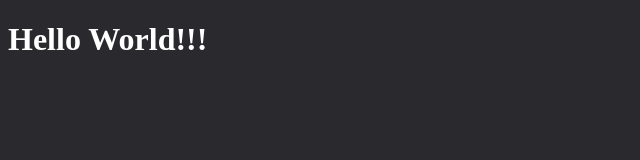
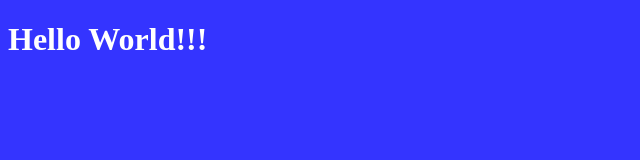
Before and after one commit to DMP92/test-webpack-webflow, a website built with webpack: page src/index.html in a window 1280 px wide. Shown: the whole page, without its empty margins (0-640 px from the left). Built offline with nearby package versions, Linux system fonts and the light colour scheme.

Commit message:
changed bg-color

```diff
--- a/package.json
+++ b/package.json
@@ -1,6 +1,6 @@
 {
   "name": "webpack-dev-server-friday-test",
-  "version": "1.0.8",
+  "version": "1.0.10",
   "description": "",
   "main": "./dist/bundle.js",
   "files": [
--- a/src/style.css
+++ b/src/style.css
@@ -1,5 +1,5 @@
 body
 {
-    background-color: #2a2a2e !important;
+    background-color: #3434ff !important;
     color: white;
 }
```
